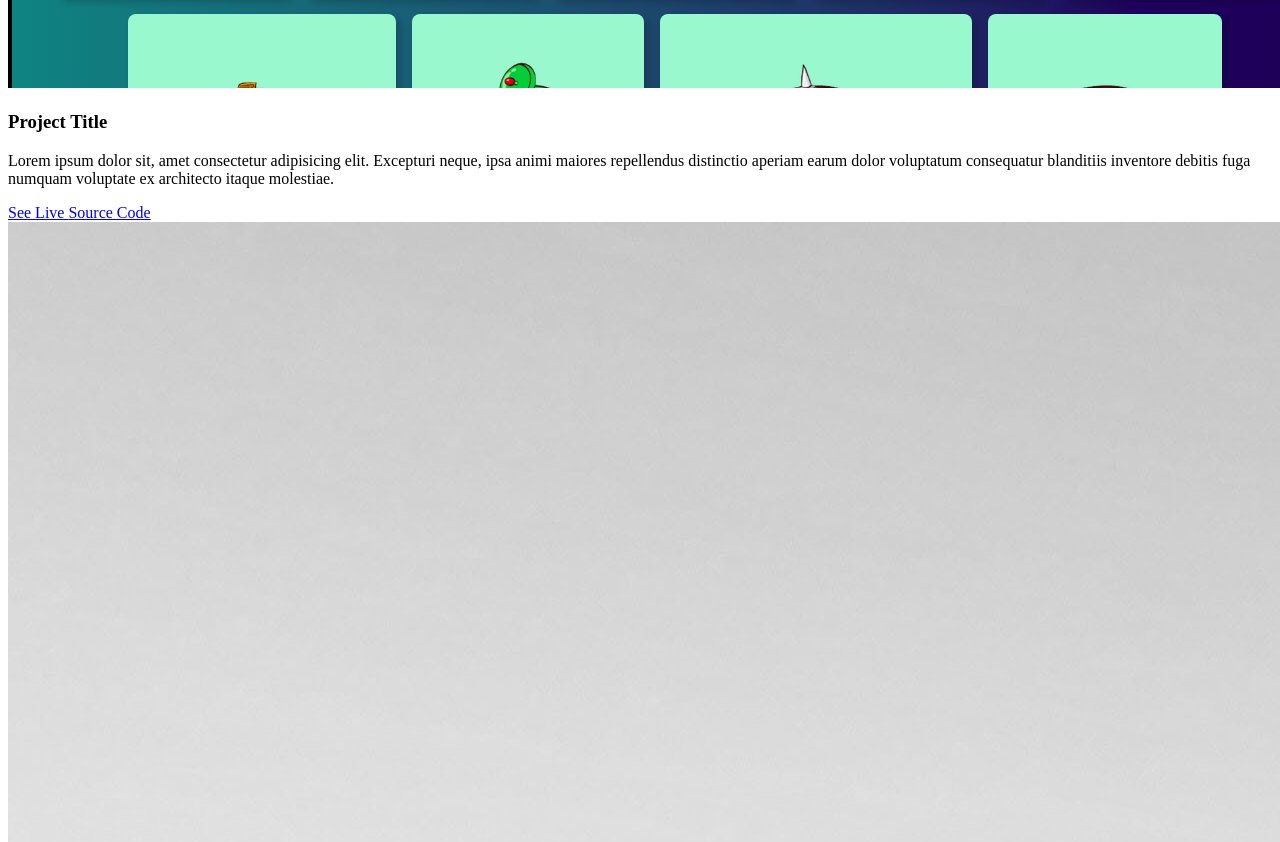
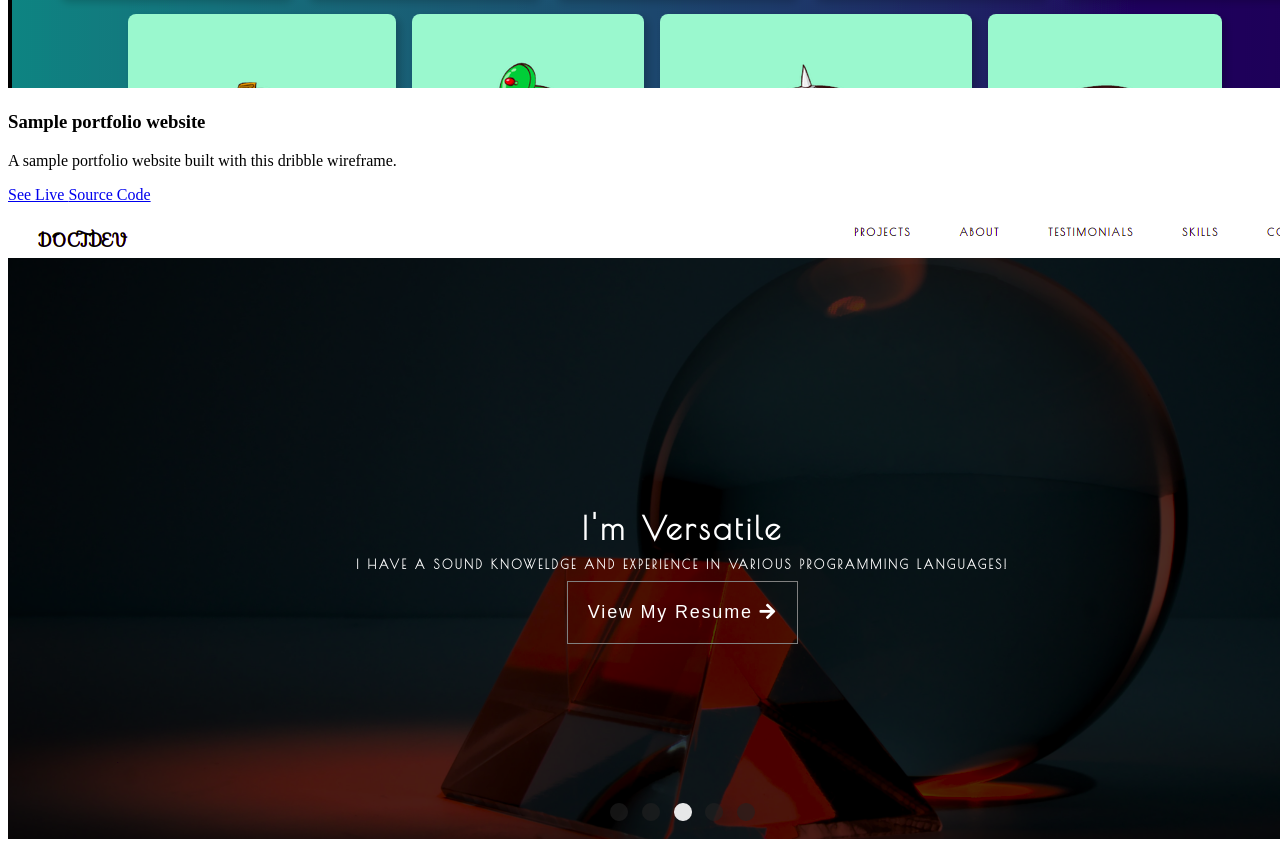
Before and after one commit to ivioje/doctdev, a website: page src/template.html in a window 1280 px wide. Shown: the part 1306-2148 px from the top of the page. Drawn offline with nearby package versions, Linux system fonts and the light colour scheme.

Commit message:
projects section

```diff
--- a/src/template.html
+++ b/src/template.html
@@ -123,29 +123,25 @@
           <div class="row">
             <div class="col-lg-4 col-sm-12">
               <div class="project-wrapper__text">
-                <h3 class="project-wrapper__text-title">Project Title</h3>
+                <h3 class="project-wrapper__text-title">Sample portfolio website</h3>
                 <div>
                   <p class="mb-4">
-                    Lorem ipsum dolor sit, amet consectetur adipisicing elit.
-                    Excepturi neque, ipsa animi maiores repellendus distinctio
-                    aperiam earum dolor voluptatum consequatur blanditiis
-                    inventore debitis fuga numquam voluptate ex architecto
-                    itaque molestiae.
+                   A sample portfolio website built with this dribble wireframe.
                   </p>
                 </div>
-                <a target="_blank" class="cta-btn cta-btn--hero" href="#!">
+                <a target="_blank" class="cta-btn cta-btn--hero" href="https://doctdev.netlify.app/">
                   See Live
                 </a>
-                <a target="_blank" class="cta-btn text-color-main" href="#!">
+                <a target="_blank" class="cta-btn text-color-main" href="https://github.com/ivioje/SCA_LMP">
                   Source Code
                 </a>
               </div>
             </div>
             <div class="col-lg-8 col-sm-12">
               <div class="project-wrapper__image">
-                <a href="#!" target="_blank">
+                <a href="https://doctdev.netlify.app/" target="_blank">
                   <div data-tilt class="thumbnail rounded">
-                    <img class="img-fluid" src="./assets/project.jpg" />
+                    <img class="img-fluid" src="./assets/portfolio.png" />
                   </div>
                 </a>
               </div>
```
Also changed, not shown: src/assets/portfolio.png (added).
